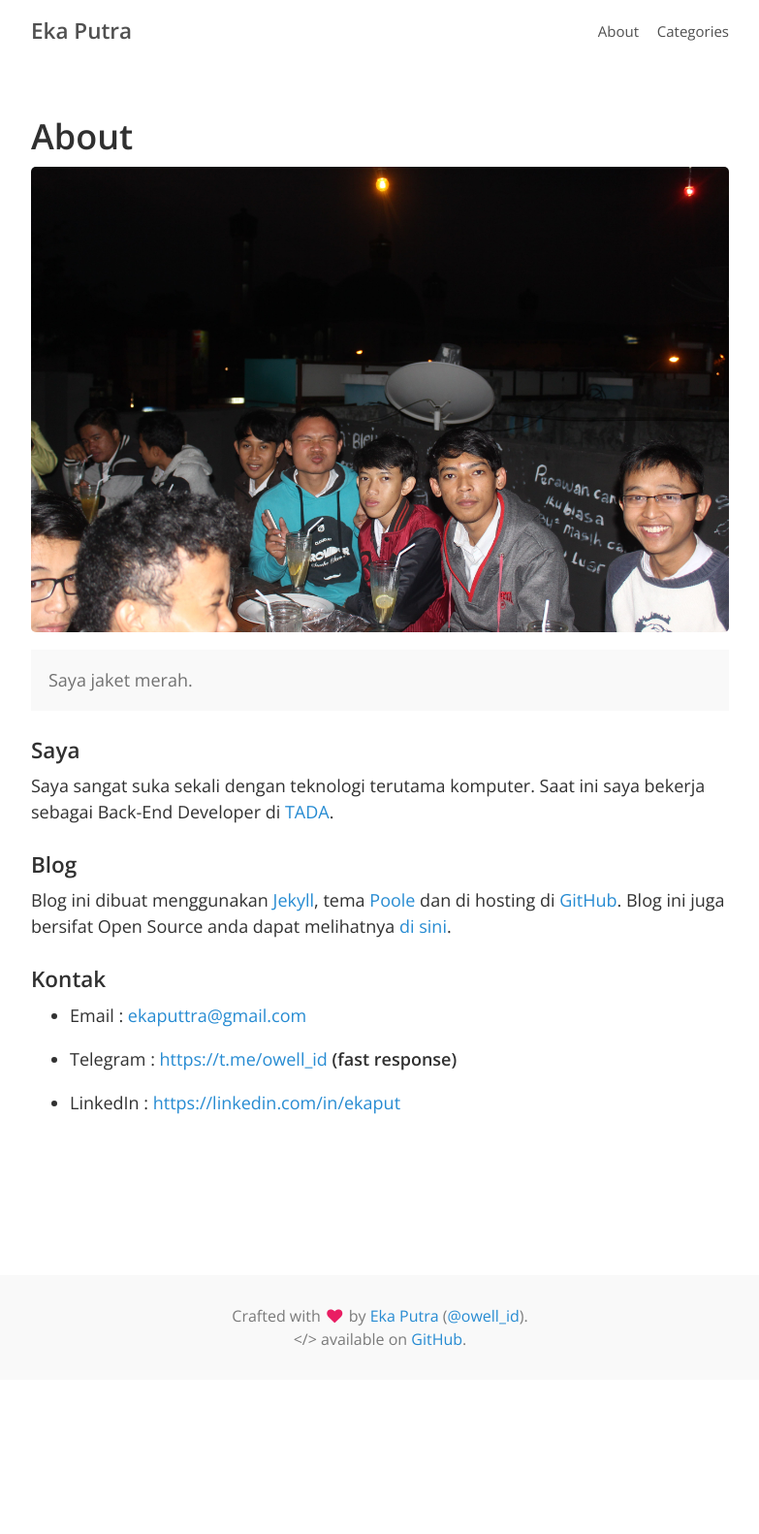
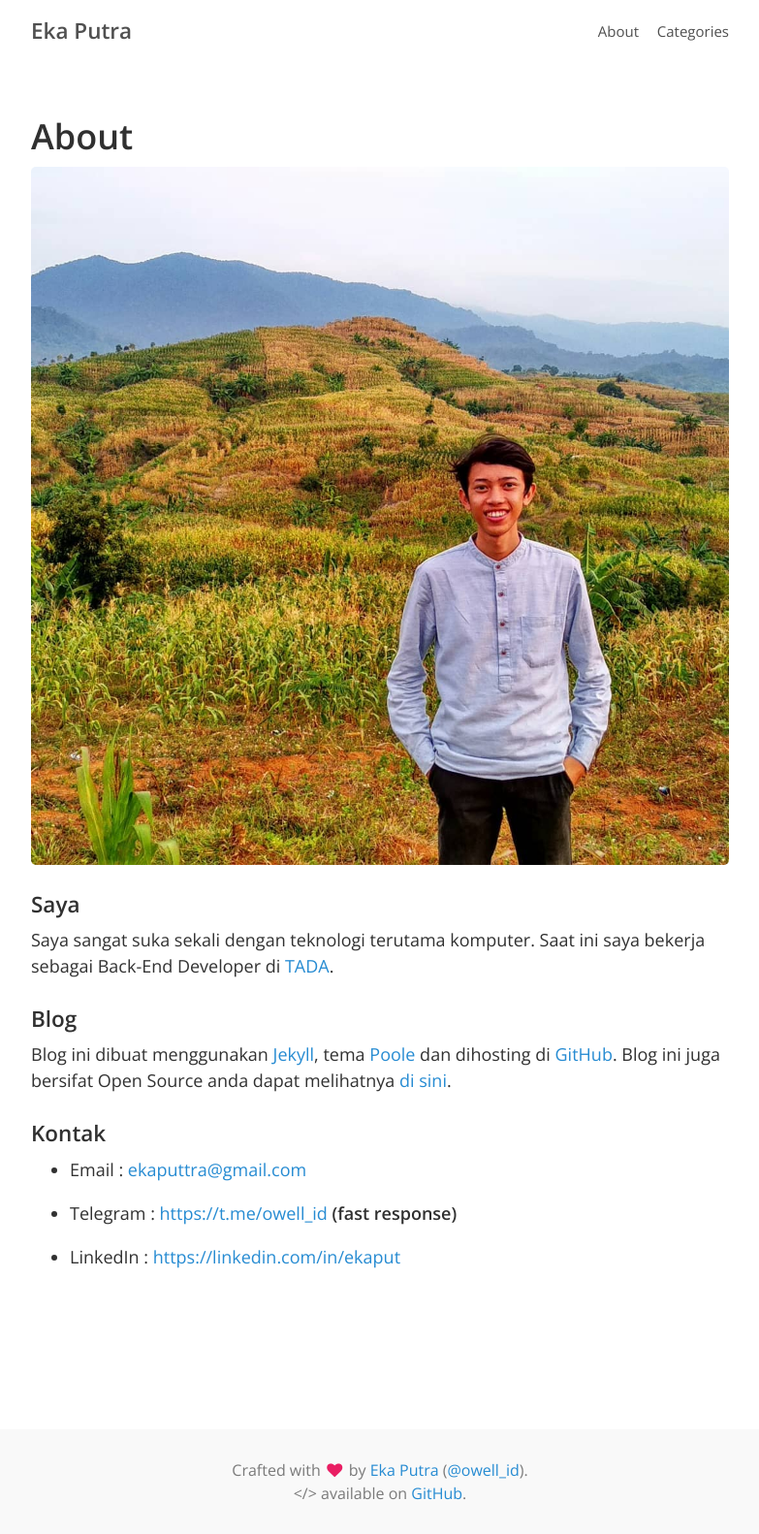
Before and after one commit to eputra/eputra.github.io, a Jekyll site: the page built from about.md, in a window 1280 px wide. Shown: the whole page at 97% size, without its empty margins (248-1031 px from the left). Built offline with Jekyll 4.4.1, drawn with Linux system fonts in a browser that asks for light colours; nearby versions of some CDN libraries; before the commit the page ends 1423 px from its top, so only the background shows below that.

Commit message:
change profile picture

```diff
--- a/about.md
+++ b/about.md
@@ -4,17 +4,13 @@ title: About
 description: Nama saya Eka Putra saya suka sekali dengan teknologi terutama komputer. Saat ini saya sedang menempuh pendidikan Sarjana di Universitas Kuningan (UNIKU) program studi Teknik Informatika.
 ---
 
-![](/assets/IMG_3698.jpg)
-
-<div class="message">
-	Saya jaket merah.
-</div>
+![](/assets/eka-putra.jpg)
 
 ### Saya
 Saya sangat suka sekali dengan teknologi terutama komputer. Saat ini saya bekerja sebagai Back-End Developer di [TADA](https://usetada.com "TADA").
 
 ### Blog
-Blog ini dibuat menggunakan [Jekyll](http://jekyllrb.com "Jekyll"), tema [Poole](http://getpoole.com "Poole") dan di hosting di [GitHub](http://github.com "GitHub"). Blog ini juga bersifat Open Source anda dapat melihatnya [di sini](https://github.com/eputra/eputra.github.io "Source Blog").
+Blog ini dibuat menggunakan [Jekyll](http://jekyllrb.com "Jekyll"), tema [Poole](http://getpoole.com "Poole") dan dihosting di [GitHub](http://github.com "GitHub"). Blog ini juga bersifat Open Source anda dapat melihatnya [di sini](https://github.com/eputra/eputra.github.io "Source Blog").
 
 ### Kontak
 - Email : <ekaputtra@gmail.com>
```
Also changed, not shown: assets/IMG_3698.jpg (deleted), assets/eka-putra.jpg (added), 2 other files.
